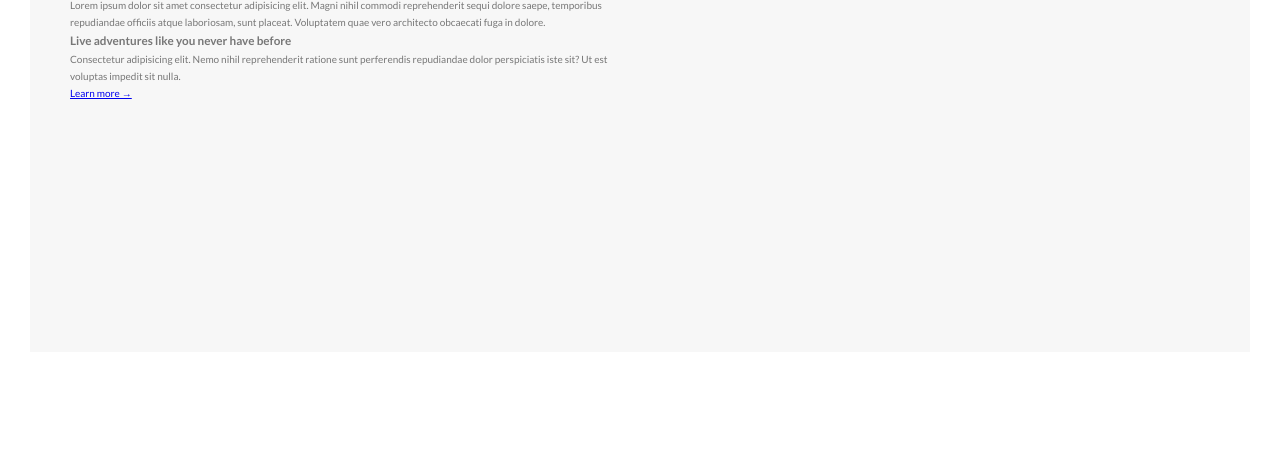
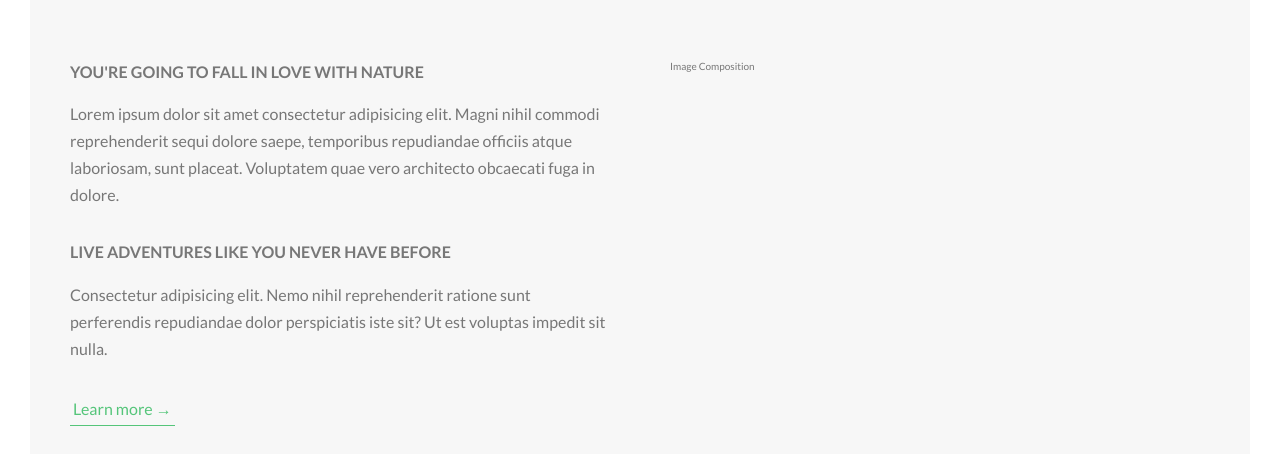
Before and after one commit to cm718/naturetour, a website: page index.html in a window 1280 px wide. Shown: the part 962-1416 px from the top of the page. Before the commit the page ends 1344 px from the top, so only its background shows below. Drawn offline with Linux system fonts and the light colour scheme.

Commit message:
Updated style sheet

```diff
--- a/css/style.css
+++ b/css/style.css
@@ -78,10 +78,26 @@ body {
     transform: skewY(2deg) skewX(15deg) scale(1.1);
     text-shadow: 0.5rem 1rem 2rem rgba(0, 0, 0, 0.2); }
 
+.heading-tertiary {
+  font-size: 1.6rem;
+  font-weight: 700;
+  text-transform: uppercase; }
+
+.paragraph {
+  font-size: 1.6rem; }
+  .paragraph:not(:last-child) {
+    margin-bottom: 3rem; }
+
 .u-center-text {
   text-align: center; }
 
-.u-margin-bottom-8 {
+.u-margin-bottom-sm {
+  margin-bottom: 1.5rem; }
+
+.u-margin-bottom-md {
+  margin-bottom: 4rem; }
+
+.u-margin-bottom-lg {
   margin-bottom: 8rem; }
 
 .btn:link, .btn:visited {
@@ -126,6 +142,25 @@ body {
 .btn--animated {
   animation: moveInBottom .8s ease-out .75s;
   animation-fill-mode: backwards; }
+
+.btn-text:link, .btn-text:visited {
+  color: #55c57a;
+  display: inline-block;
+  text-decoration: none;
+  border-bottom: 1px solid #55c57a;
+  padding: 3px;
+  font-size: 1.6rem;
+  transition: all .2s; }
+
+.btn-text:hover {
+  background-color: #55c57a;
+  color: #fff;
+  box-shadow: 0 1rem 2rem rgba(0, 0, 0, 0.15);
+  transform: translateY(-2px); }
+
+.btn-text:active {
+  box-shadow: 0 0.5rem 1rem rgba(0, 0, 0, 0.15);
+  transform: translateY(0); }
 
 .header {
   height: 95vh;
```
